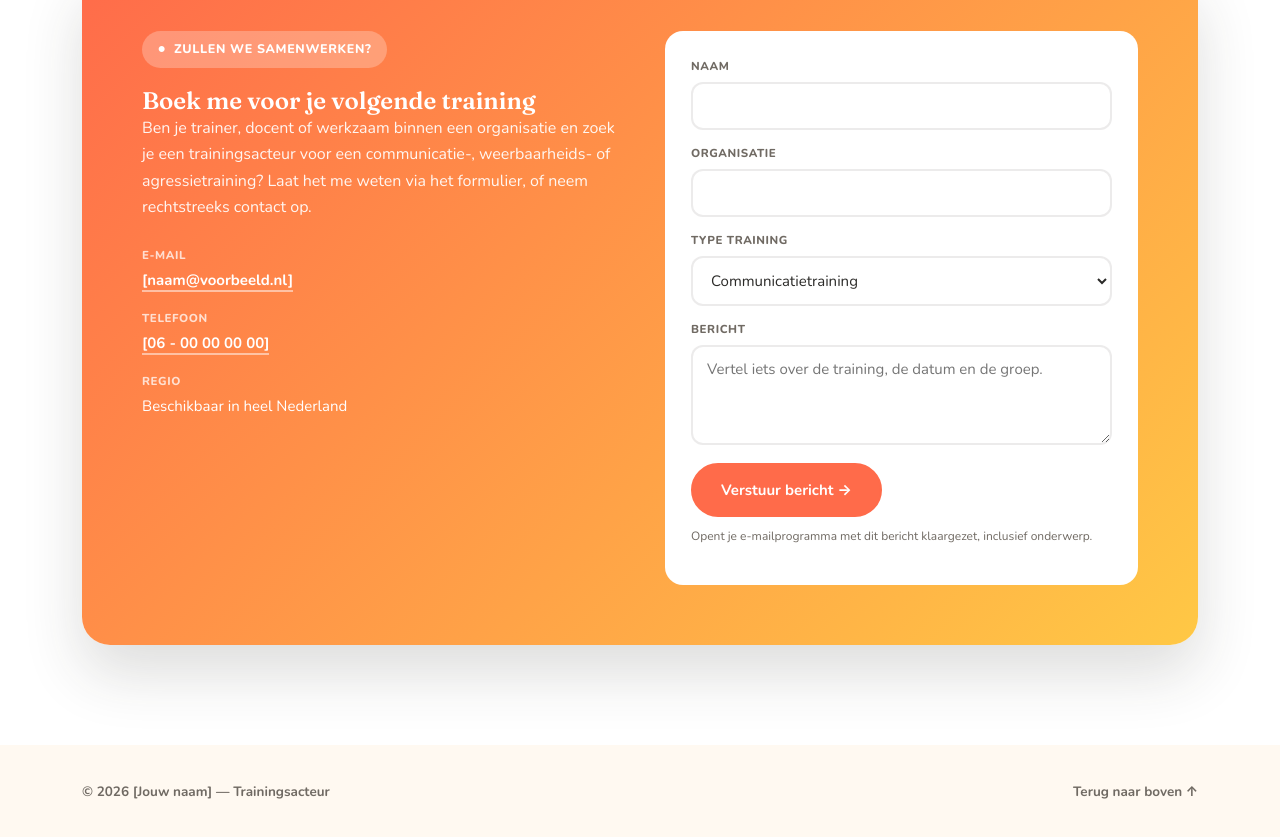
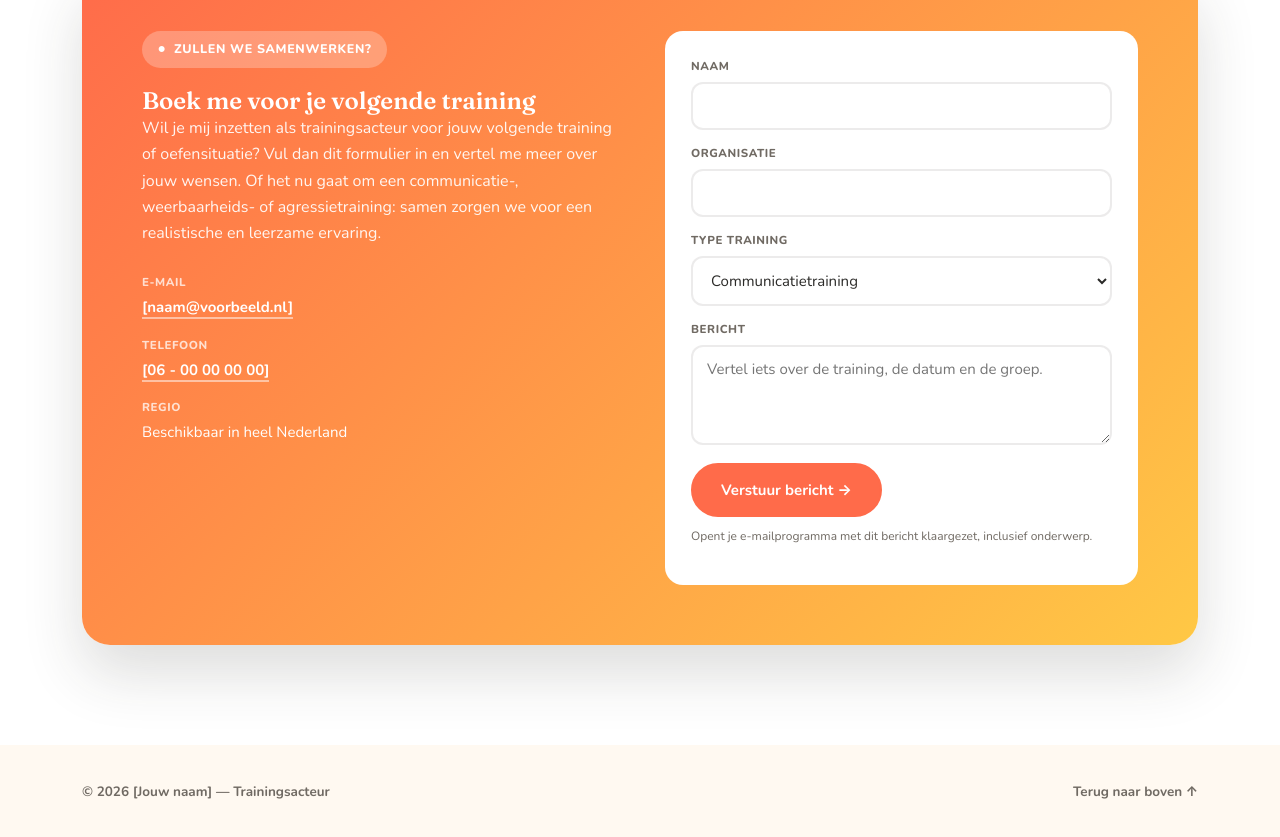
Before and after one commit to BIPBRUS/BipBrussel, a plain HTML site: page index.html in a window 1280 px wide. Shown: the part 4946-5783 px from the top of the page. Drawn offline with nearby package versions, Linux system fonts and the light colour scheme.

Commit message:
Update index.html

```diff
--- a/index.html
+++ b/index.html
@@ -626,9 +626,9 @@
         <div>
           <span class="eyebrow">Zullen we samenwerken?</span>
           <h2>Boek me voor je volgende training</h2>
-          <p>Ben je trainer, docent of werkzaam binnen een organisatie en zoek je een trainingsacteur
-          voor een communicatie-, weerbaarheids- of agressietraining? Laat het me weten via het
-          formulier, of neem rechtstreeks contact op.</p>
+          <p>Wil je mij inzetten als trainingsacteur voor jouw volgende training of oefensituatie?
+            Vul dan dit formulier in en vertel me meer over jouw wensen.
+            Of het nu gaat om een communicatie-, weerbaarheids- of agressietraining: samen zorgen we voor een realistische en leerzame ervaring.</p>
           <ul class="contact-info">
             <li><span class="ci-label">E-mail</span><a href="mailto:naam@voorbeeld.nl">[naam@voorbeeld.nl]</a></li>
             <li><span class="ci-label">Telefoon</span><a href="tel:+31600000000">[06 - 00 00 00 00]</a></li>
```
